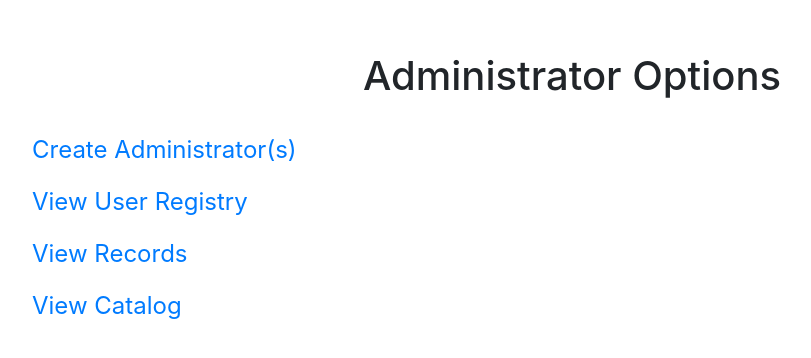
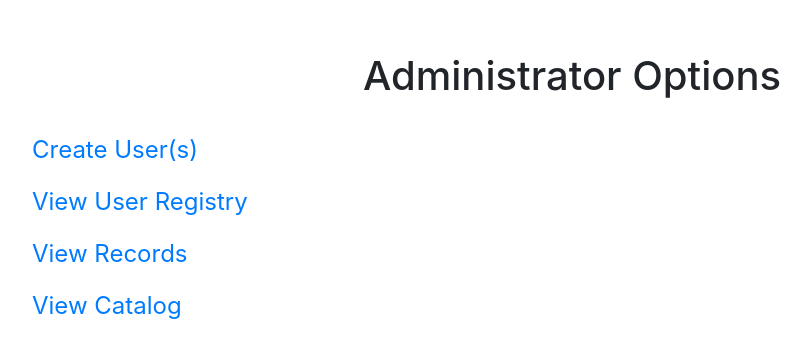
Before and after one commit to aa-software2112/SOEN343, a Flask app: page /adminView in a window 1280 px wide. Shown: the part 56-414 px from the top of the page, without its empty margins (68-879 px from the left). Run offline with Flask 2, Linux system fonts and the light colour scheme; some libraries are stand-ins or nearby versions.

Commit message:
#34 Updated user creator link

```diff
--- a/WebApplication/application/templates/administratorView.html
+++ b/WebApplication/application/templates/administratorView.html
@@ -8,8 +8,8 @@ Administrator Options
 <!-- Replace Content -->
 {% block content %}
 	<p class="row">
-		<a href="{{url_for('adminCreator')}}" class="admin-view-link col-sm-4">
-			Create Administrator(s)
+		<a href="{{url_for('userCreator')}}" class="admin-view-link col-sm-4">
+			Create User(s)
 		</a>
 	</p>
 	<p class="row">
```
